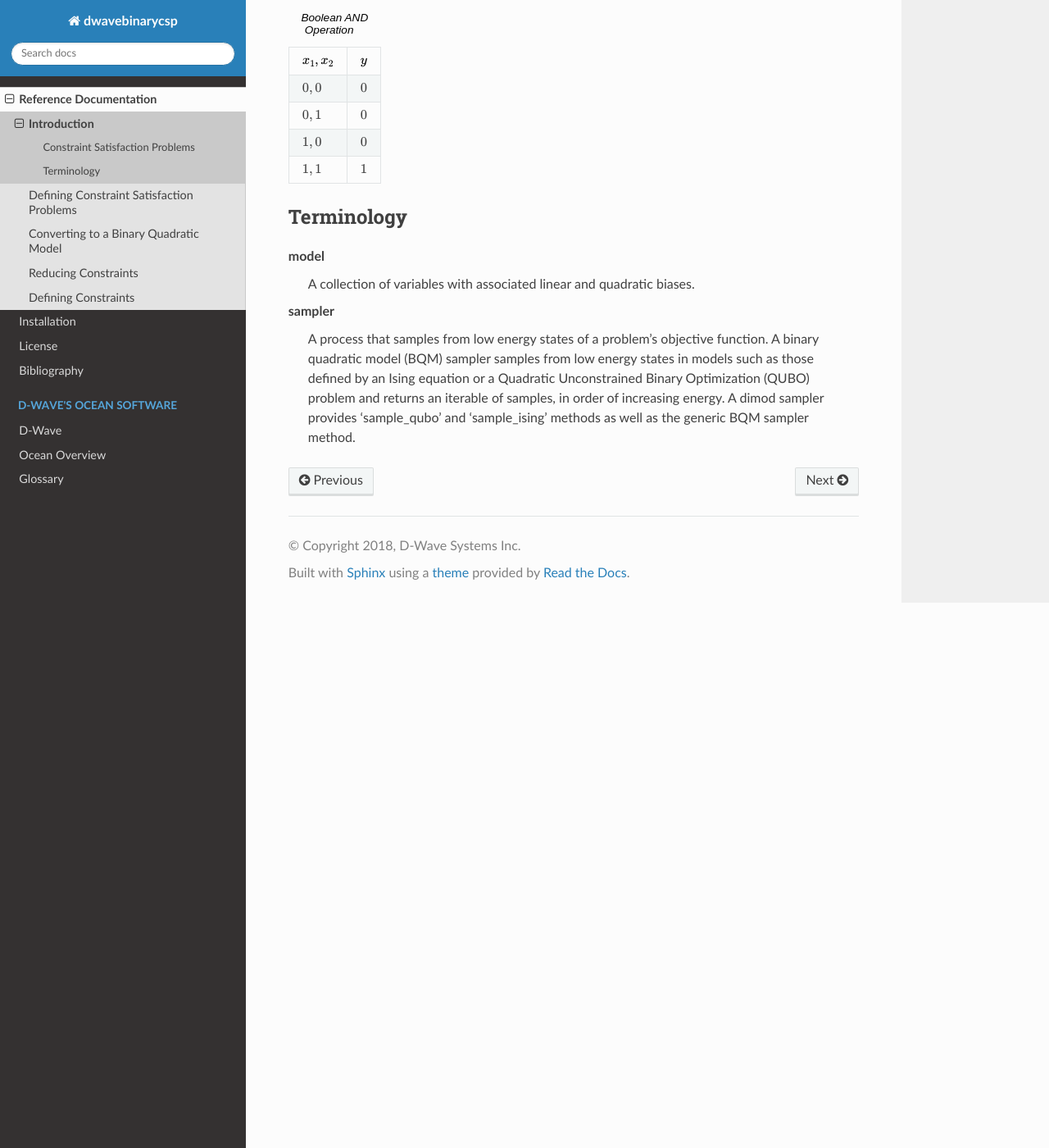
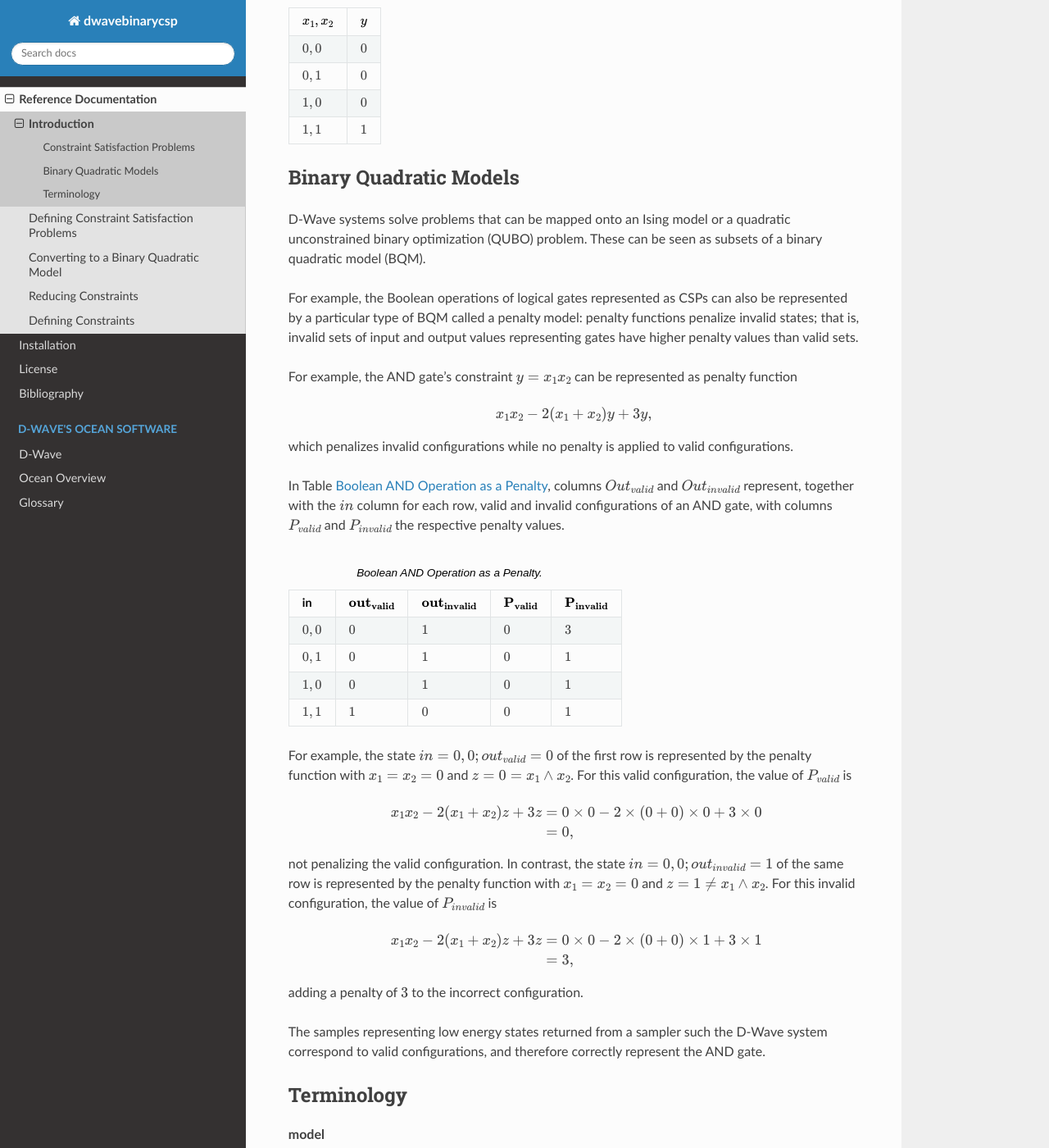
Before and after one commit to dwavesystems/dwavebinarycsp, a Sphinx documentation site: the page built from docs/reference/intro.rst, in a window 1280 px wide and 1400 px high, scrolled down 1426 px. Shown: the whole window at 82% size. Built offline with Sphinx 7.4.7 and the Read the Docs theme 2.0.0, drawn with Linux system fonts in a browser that asks for light colours; pages that are not in the unit, such as notebooks, are missing from menus; the version number could not be read and is left out; some of the changed text lies outside the part shown.

Commit message:
Add intro (bqm)

```diff
--- a/docs/reference/intro.rst
+++ b/docs/reference/intro.rst
@@ -25,18 +25,16 @@ any two regions sharing a border have different colors.
 
    Coloring a map of Canada with four colors.
 
-The constraints for the map-coloring problem can be expressed as
+The constraints for the map-coloring problem can be expressed as follows:
 
 * Each region is assigned one color only, of :math:`C` possible colors.
 * The color assigned to one region cannot be assigned to adjacent regions.
 
-Solving such a problem on a :term:`sampler` such as the D-Wave system necessitates that the
+Solving this problem on a :term:`sampler` such as the D-Wave system necessitates that the
 mathematical formulation use binary variables because the solution is implemented physically
 with qubits, and so must translate to spins :math:`s_i\in\{-1,+1\}` or equivalent binary
 values :math:`x_i\in \{0,1\}`. This means that in formulating the problem
-by stating it mathematically---for example, representing the possible set of colors
-with variables---you might, instead of the more intuitive numerical scheme of natural numbers
-for values, use unary encoding to represent the :math:`C` possible colors:
+by stating it mathematically, you might use unary encoding to represent the :math:`C` colors:
 each region is represented by :math:`C` variables, one for each possible color, which
 is set to value :math:`1` if selected, while the remaining :math:`C-1` variables are
 :math:`0`.
@@ -44,7 +42,7 @@ is set to value :math:`1` if selected, while the remaining :math:`C-1` variables
 Another example is logical circuits. Logic gates such as AND, OR, NOT, XOR etc
 can be viewed as CSPs: the mathematically expressed relationships between inputs
 and outputs must meet certain validity conditions. For inputs :math:`x_1,x_2` and
-output :math:`y` of an AND gate, the constraint that must be satisfied, :math:`y=x_1x_2`,
+output :math:`y` of an AND gate, for example, the constraint to satisfy, :math:`y=x_1x_2`,
 can be expressed as a set of valid configurations: (0, 0, 0), (0, 1, 0), (1, 0, 0),
 (1, 1, 1), where the variable order is :math:`(x_1, x_2, y)`.
 
@@ -60,22 +58,86 @@ can be expressed as a set of valid configurations: (0, 0, 0), (0, 1, 0), (1, 0,
    :math:`1,1`      :math:`1`
    ===============  ============================
 
+Binary Quadratic Models
+=======================
+
+D-Wave systems solve problems that can be mapped onto an Ising model or a quadratic
+unconstrained binary optimization (QUBO) problem. These can be seen as subsets of a
+binary quadratic model (BQM).
+
+For example, the Boolean operations of logical gates represented as CSPs can also
+be represented by a particular type of BQM called a penalty model: penalty functions
+penalize invalid states; that is, invalid sets of input and output values representing gates
+have higher penalty values than valid sets.
+
+For example, the AND gate's constraint :math:`y=x_1x_2` can be represented as penalty function
+
+.. math::
+
+    x_1 x_2 - 2(x_1+x_2)y +3y,
 
 
+which penalizes invalid configurations while no penalty is applied to valid configurations.
+
+In Table `Boolean AND Operation as a Penalty`__\ , columns :math:`Out_{valid}` and :math:`Out_{invalid}`
+represent, together with the :math:`in` column for each row, valid and invalid configurations
+of an AND gate, with columns :math:`P_{valid}` and :math:`P_{invalid}` the respective penalty
+values.
+
+__ BooleanANDAsPenalty_
+
+.. table:: Boolean AND Operation as a Penalty.
+   :name: __BooleanANDAsPenalty
+
+   ===========  ============================  ==============================  ===========================  ===
+   **in**       :math:`\mathbf{out_{valid}}`  :math:`\mathbf{out_{invalid}}`   :math:`\mathbf{P_{valid}}`   :math:`\mathbf{P_{invalid}}`
+   ===========  ============================  ==============================  ===========================  ===
+   :math:`0,0`  :math:`0`                     :math:`1`                       :math:`0`                    :math:`3`
+   :math:`0,1`  :math:`0`                     :math:`1`                       :math:`0`                    :math:`1`
+   :math:`1,0`  :math:`0`                     :math:`1`                       :math:`0`                    :math:`1`
+   :math:`1,1`  :math:`1`                     :math:`0`                       :math:`0`                    :math:`1`
+   ===========  ============================  ==============================  ===========================  ===
+
+For example, the state :math:`in=0,0; out_{valid}=0` of the first row is
+represented by the penalty function with :math:`x_1=x_2=0` and
+:math:`z = 0 = x_1 \wedge x_2`. For this valid configuration, the value of
+:math:`P_{valid}` is
+
+.. math::
+
+    x_1 x_2 - 2(x_1+x_2)z +3z &= 0 \times 0 -2 \times (0+0) \times 0 + 3 \times 0
+
+    &= 0,
+
+not penalizing the valid configuration. In contrast, the state
+:math:`in=0,0; out_{invalid}=1` of the same row is represented by the penalty
+function with :math:`x_1=x_2=0` and :math:`z = 1 \ne x_1 \wedge x_2`. For this
+invalid configuration, the value of :math:`P_{invalid}` is
+
+.. math::
+
+    x_1 x_2 - 2(x_1+x_2)z +3z &= 0 \times 0 -2 \times (0+0) \times 1 + 3 \times 1
+
+    &= 3,
+
+adding a penalty of :math:`3` to the incorrect configuration.
+
+The samples representing low energy states returned from a sampler such the D-Wave system
+correspond to valid configurations, and therefore correctly represent the AND gate.
 
 Terminology
 ===========
 
 .. glossary::
 
-model
-    A collection of variables with associated linear and
-    quadratic biases.
+      model
+          A collection of variables with associated linear and
+          quadratic biases.
 
-sampler
-    A process that samples from low energy states of a problem’s objective function.
-    A binary quadratic model (BQM) sampler samples from low energy states in models such
-    as those defined by an Ising equation or a Quadratic Unconstrained Binary Optimization
-    (QUBO) problem and returns an iterable of samples, in order of increasing energy. A dimod
-    sampler provides ‘sample_qubo’ and ‘sample_ising’ methods as well as the generic
-    BQM sampler method.
+      sampler
+          A process that samples from low energy states of a problem’s objective function.
+          A binary quadratic model (BQM) sampler samples from low energy states in models such
+          as those defined by an Ising equation or a Quadratic Unconstrained Binary Optimization
+          (QUBO) problem and returns an iterable of samples, in order of increasing energy. A dimod
+          sampler provides ‘sample_qubo’ and ‘sample_ising’ methods as well as the generic
+          BQM sampler method.
```
Also changed, not shown: other parts of docs/reference/intro.rst (+1 -1 lines).
